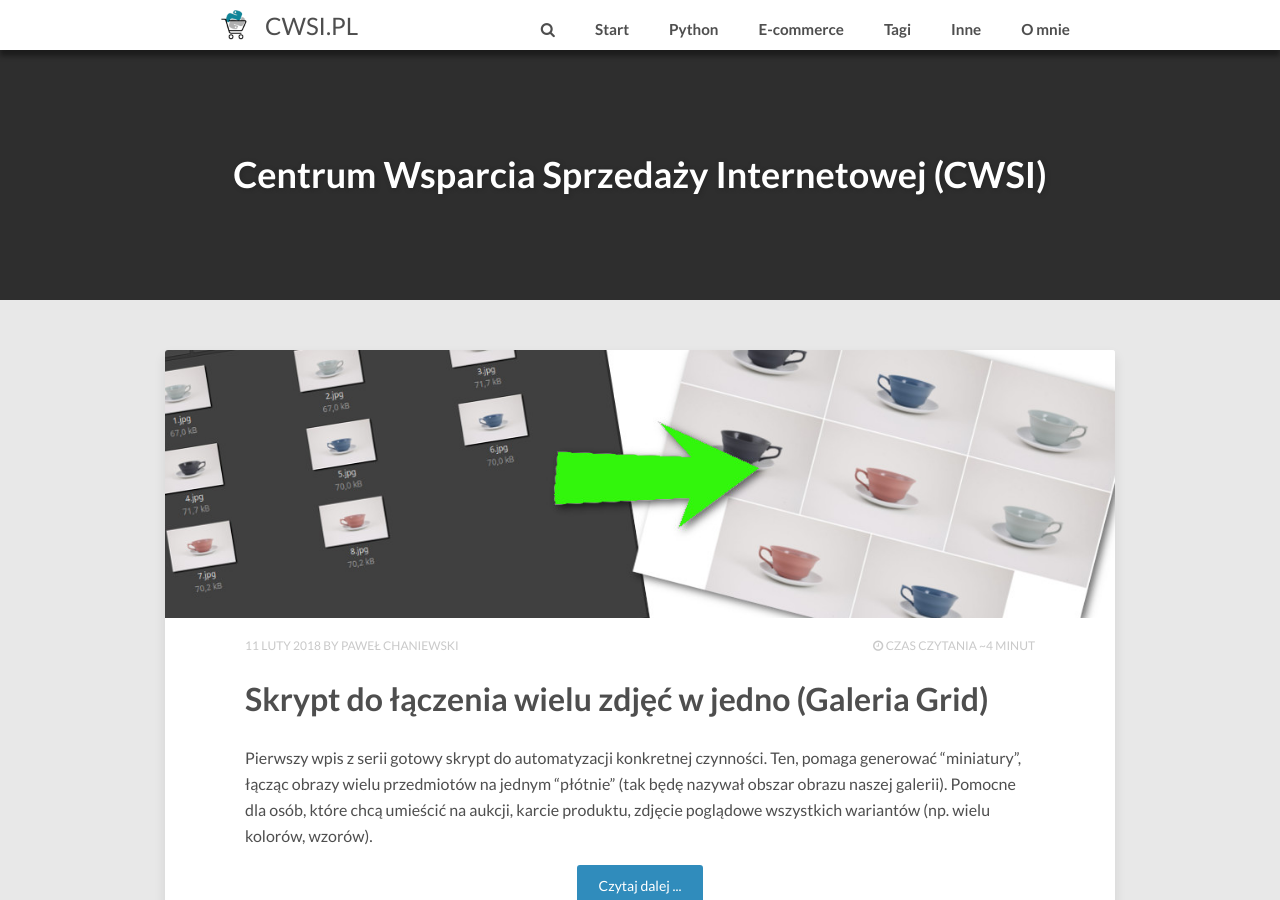
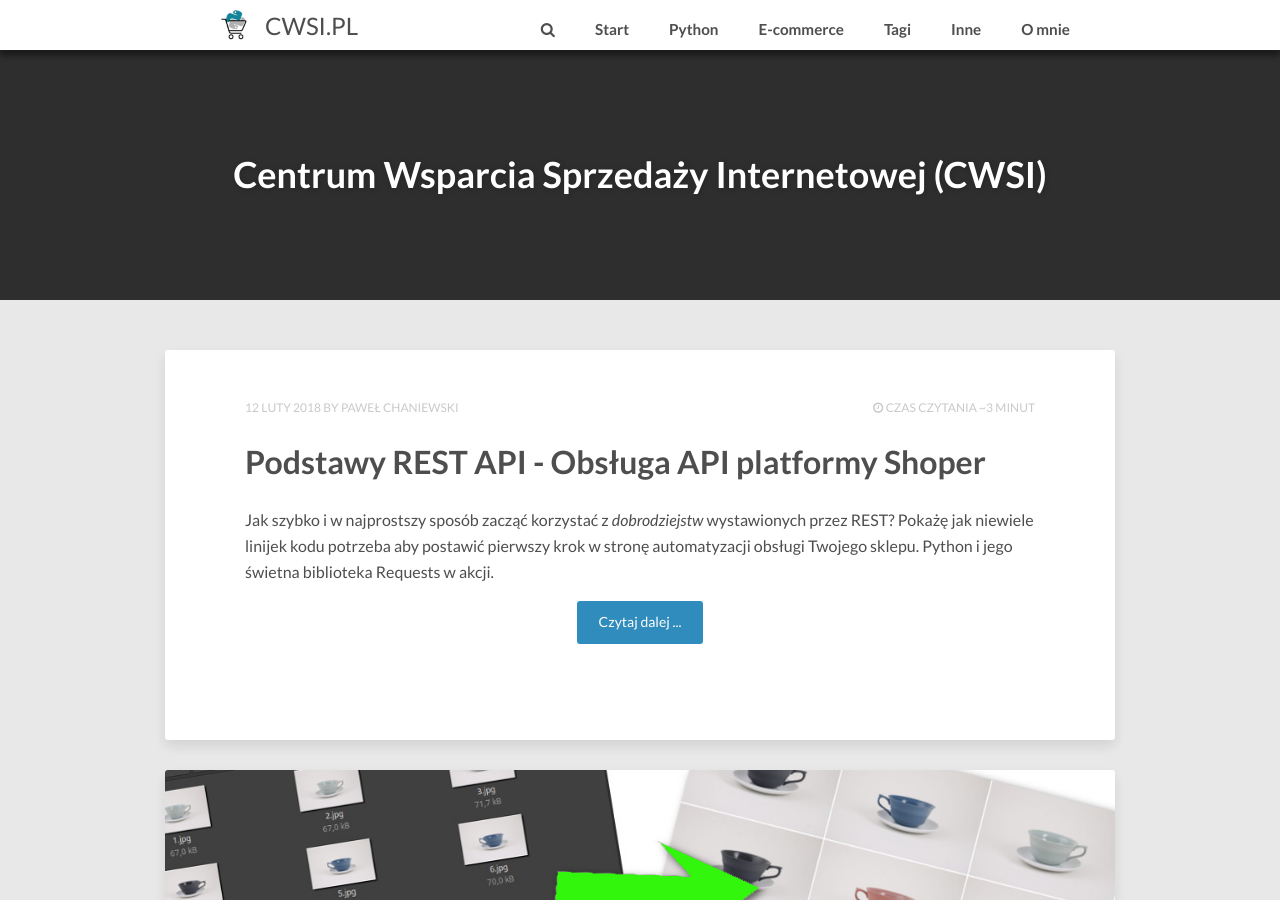
Before and after one commit to chawel/blog-test, a Jekyll site: the page built from index.html, in a window 1280 px wide and 900 px high. Built offline with Jekyll 4.4.1, drawn with Linux system fonts in a browser that asks for light colours; nearby versions of some CDN libraries; the list of posts is cut into pages by our own code; comment, search, counter and statistics services are not loaded.

Commit message:
New post - Shoper REST API vol 1

```diff
--- /dev/null
+++ b/_posts/ecommerce/shoper/2018-02-12-podstawy-restapi-obsluga-api-platformy-shoper.md
@@ -0,0 +1,127 @@
+---
+layout: post
+title: Podstawy REST API - Obsługa API platformy Shoper
+modified:
+categories: ecommerce/shoper
+description: Wstęp do automatyzacji Shoper, czyli Python (Requests) + REST Api w akcji.
+tags: [shoper, rest, python]
+image:
+  feature:
+  credit:
+  creditlink:
+comments:
+share:
+date: 2018-02-12T18:14:02+01:00
+---
+
+Jak szybko i w najprostszy sposób zacząć korzystać z *dobrodziejstw* wystawionych przez REST? Pokażę jak niewiele linijek kodu potrzeba aby postawić pierwszy krok w stronę automatyzacji obsługi Twojego sklepu. Python i jego świetna biblioteka Requests w akcji.
+
+<!-- more -->
+
+## Wstęp
+
+W tym poście postaram się, w miare zwięźle i bez zbędnych dygresji, pokazać jak odwoływać się do zasobów REST Api platformy Shoper, używając do tego zadania biblioteki Requests. Z uwagi na to, że ma być zwięźle, niestety nie będę omawiać biblioteki Requests, tak jak i samej koncepcji oraz zasad działania RESTowych serwisów. Jeżeli więc nie masz zielonego pojęcia o tym czym jest POST, GET, Token, nie wiesz do czego służy REST, warto takie informacje pozyskać (postaram się w niedalekiej przyszłości uzupełnić blog o wpisy wyjaśniające te zagdnienia). Teraz skupie się na totalnej praktyce i o tym jak zacząć przy *minimum* wiedzy i bez wysiłku (co nie oznacza, że jest to najlepszy sposób, powiem więcej, raczej jest to sposób dla osób, które muszą coś zrobić na wczoraj albo wykonują bardzo proste skrypty dla SIEBIE).
+
+## Uzyskanie dostępu do zasobów (uwierzytelnienie klienta)
+
+### Shoper - panel administracyjny
+
+#### Zacznijmy od stworzenia konta, z którego korzystać będzie nasz skrypt.
+
+W menu wybieramy *Konfiguracja > Administracja, system*
+
+<figure class="center">
+	<img src='{{ site.url }}/images/shoper/shoper_menu_adminconf.gif' alt="">
+	<figcaption>Konfiguracja > Administracja, system</figcaption>
+</figure>
+
+Możemy stworzyć nową grupę administratorów (np. nazywająć ją *WebApi*). Wybieramy w prawym górnym rogu opcje *Dodaj grupę administratorów*
+
+<figure class="center">
+	<img src='{{ site.url }}/images/shoper/shoper_admingroup.gif' alt="">
+	<figcaption>Tworzenie grupy administratorów.</figcaption>
+</figure>
+
+Tworzymy nowego administratora. Wybieramy w prawym górnym rogu opcje *Dodaj administratora*
+
+<figure class="center">
+	<img src='{{ site.url }}/images/shoper/shoper_admin.gif' alt="">
+	<figcaption>Tworzenie administratora.</figcaption>
+</figure>
+
+<figure class="center">
+	<img src='{{ site.url }}/images/shoper/shoper_admin_form.gif' alt="">
+	<figcaption>Formularz tworzenia administratora.</figcaption>
+</figure>
+
+Nadajemy odpowiednie uprawnienia grupie w której znajduje się nasz admin - proponuję nie przesadzać, zawsze lepiej coś dodać w miare potrzeb, bo jak wiemy
+> "WITH GREAT POWER THERE MUST ALSO COME--GREAT RESPONSIBILITY!"
+
+Klikamy na *nazwa grupy > Uprawnienia*
+<figure class="center">
+	<img src='{{ site.url }}/images/shoper/shoper_admingroup_prem.gif' alt="">
+	<figcaption>Uprawnienia.</figcaption>
+</figure>
+
+Ok to na tyle co potrzebujemy z panelu administracyjnego.
+
+### Python
+
+Importujemy bibliotekę [Requests](http://docs.python-requests.org/en/latest/)
+
+{% highlight python %}
+import requests
+{% endhighlight %}
+
+Kolejnym krokiem będzie zainicjowanie sesji, która ułatwi nam robotę (będzie przechowywać parametry przekazywane razem z żądaniami, jak np. nagłówki, ciastka).
+
+{% highlight python %}
+s = requests.Session()
+{% endhighlight %}
+
+Jesteśmy gotowi do uzyskania Token'a (w uproszczeniu jest to kod przekazywany w nagłówku, aby serwis REST mógł nas rozpoznać, i udzielić dostępu do zasobów). Aby taki token uzyskać, musimy metodą POST przekazać login i hasło do konta, które stworzyliśmy w panelu administracyjnym sklepu.
+
+{% highlight python %}
+response = s.post('https://<url_naszego_sklepu>/webapi/rest/auth', auth=(<login>, <haslo>))
+{% endhighlight %}
+
+Jeżeli login, hasło i adres naszego sklepu się zgadza, powinniśmy otrzymać odpowiedź, którą przypisaliśmy do zmiennej *response*. Odpowiedzi zwykle są opisane w składni JSON, ale metoda post() zwraca nam obiekt. Wypisując *response*, otrzymamy jedynie status odpowiedzi.
+
+{% highlight python %}
+>> print(response)
+<Response [200]>
+{% endhighlight %}
+
+Aby dobrać się do odpowiedzi z tokenem, musimy podejrzeć co konretnie zwrócił nam REST.
+
+{% highlight python %}
+>> print(response.json())
+{'access_token': 'xxxxxxxxxxxxxxxxxxxxxxxxxxxxxxx', 'expires_in': 2592000, 'token_type': 'bearer'}
+{% endhighlight %}
+
+Metoda json() zwróci strukturę, z której w prosty sposób można wyłuskać *access_token*. Cała procedura będzie wyglądać tak:
+
+{% highlight python %}
+response = s.post('https://<url_naszego_sklepu>/webapi/rest/auth', auth=(<login>, <haslo>))
+result = response.json()
+token = result['access_token']
+{% endhighlight %}
+
+Uzyskaliśmy *access_token* i przypisaliśmy go do zmiennej *token*. Wypada teraz go użyć. Jak pisałem, *access_token* musimy przekazywać jako element nagłówka każdego żądania, do tego własnie przyda się nam sesja, aby nie musieć pamiętać o jego przekazywaniu. Dodajemy go po prostu jako nagłówek sesji.
+
+{% highlight python %}
+s.headers.update(headers)
+{% endhighlight %}
+
+Od tej pory nasze żądania są uwierzytelnione, co oznacza, że możemy swobodnie korzystać z zasobów REST Api.
+
+### Przykładowe odwołanie się do zasobu
+
+Do dyspozycji, mamy operacje [CRUD](https://pl.wikipedia.org/wiki/CRUD). Wszystkie zasoby (opisane) znajdziemy w [Dokumentacja REST API Shoper](https://developers.shoper.pl/developers/api/getting-started). Tak więc jak to mówią: "The sky is the limit". Przykład uzyskania listy produktów:
+
+{% highlight python %}
+response = s.get(URL + '/products')
+print(response.json())
+{% endhighlight %}
+
+Warto zauważyć, że w odpowiedzi dostajemy tylko jedną ze stron, zawierającą określoną liczbę rekordów (kolekcje). Na tym zakończę ten post, ponieważ to, jak po kolei "przejść" po tych stronach (stronicowanie - czy jak coraz częściej się spotyka, paginacja), wymaga wiedzy jak dodawać do naszych rządań parametry, a o tym w następnej części o REST Api.
--- a/categories.html
+++ b/categories.html
@@ -1,7 +1,7 @@
 ---
 layout: home
-title: Blog Categories
-description: "An archive of posts sorted by category."
+title: Lista kategorii
+description: "Spis wszystkich kategorii bloga."
 comments: false
 ---
 
```
Also changed, not shown: about.md (+2 -0 lines), images/shoper/shoper_admin.gif (added), images/shoper/shoper_admin_form.gif (added), images/shoper/shoper_admingroup.gif (added), images/shoper/shoper_admingroup_prem.gif (added), images/shoper/shoper_menu_adminconf.gif (added).
